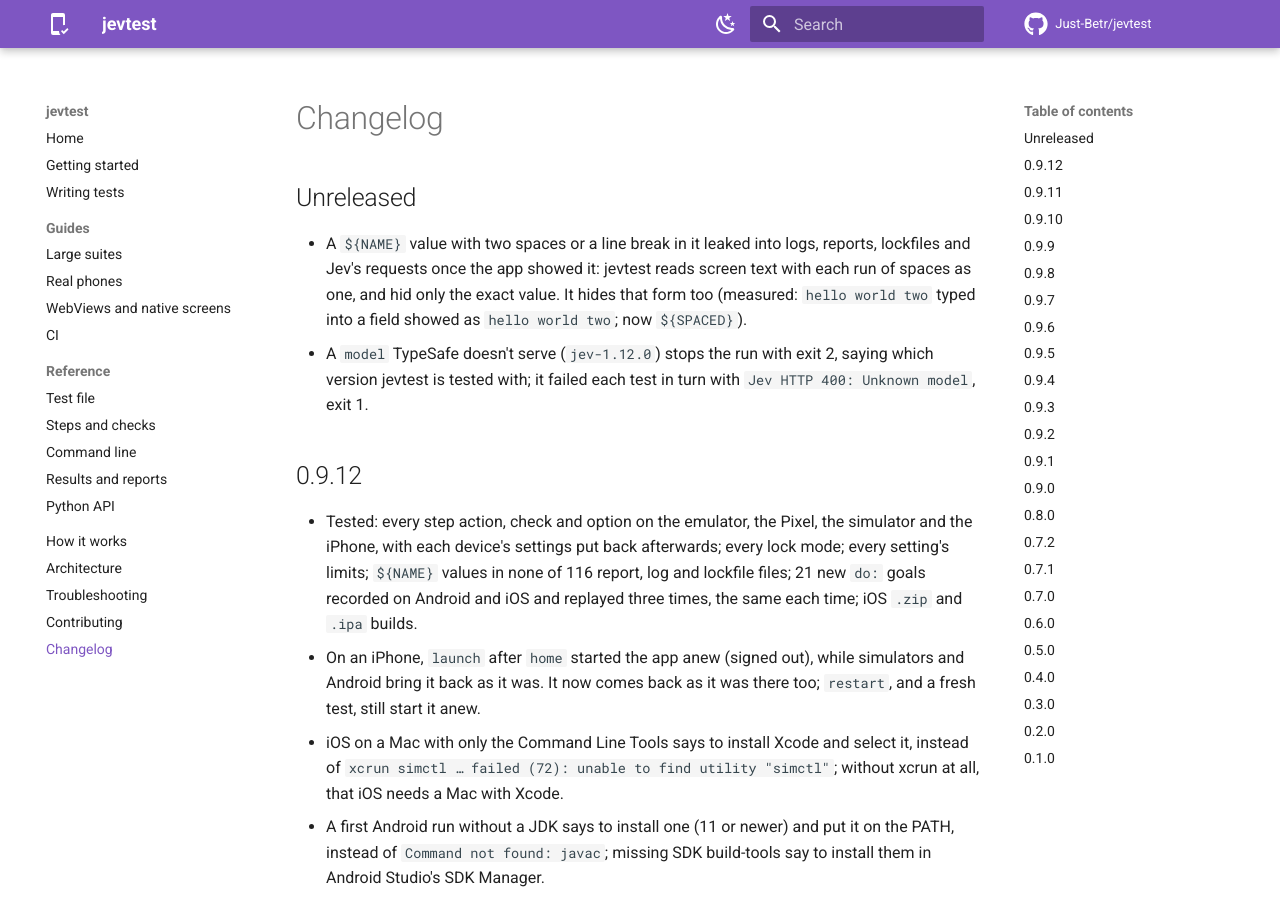
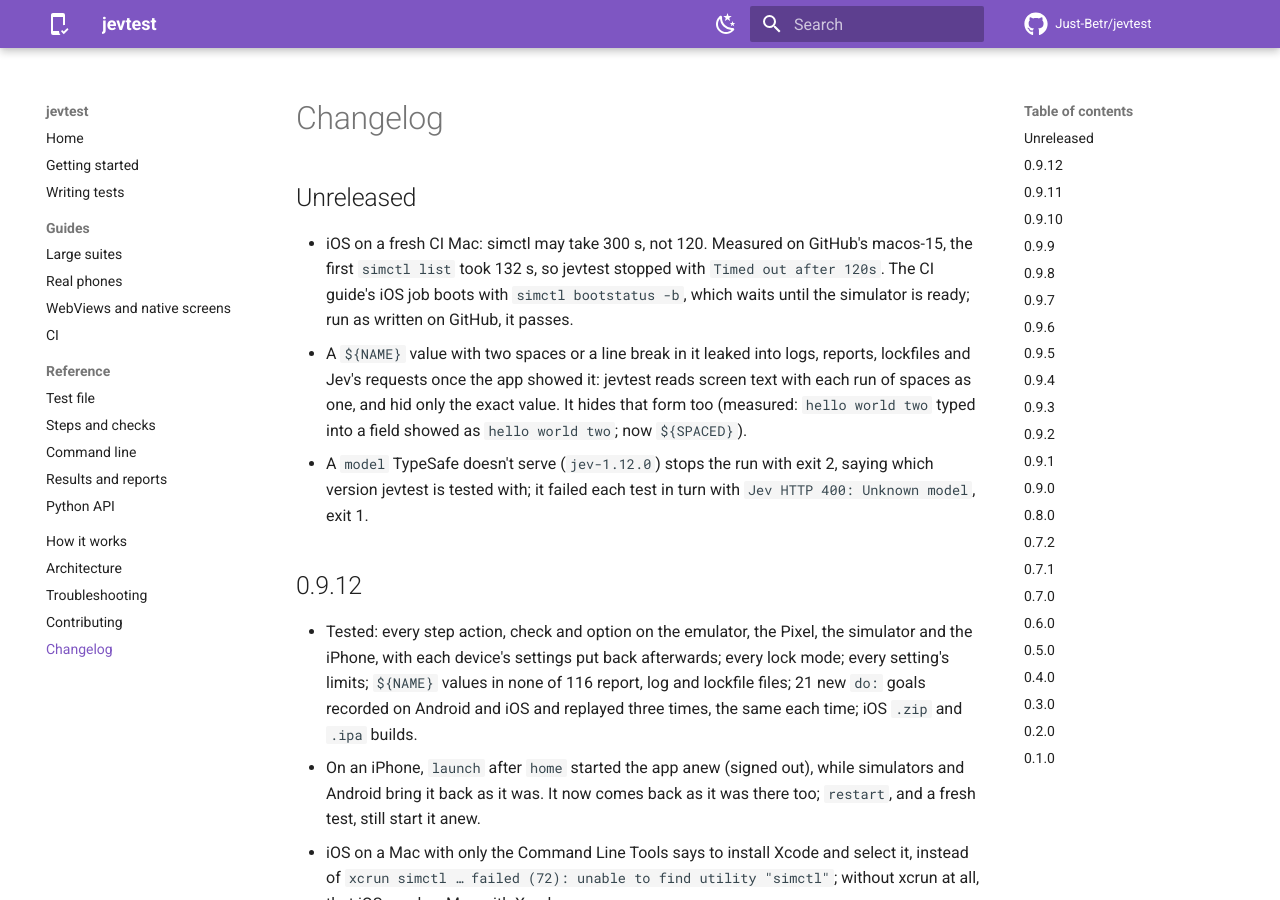
Before and after one commit to Just-Betr/jevtest, an MkDocs documentation site: the page built from docs/changelog.md, in a window 1280 px wide and 900 px high. Built offline with MkDocs 1.6.1 and Material for MkDocs 9.7.7, drawn with Linux system fonts in a browser that asks for light colours; comment, search, counter and statistics services are not loaded.

Commit message:
simctl may take 300 s on a fresh CI Mac; CI guide boots with bootstatus -b
Found running the CI guide's iOS job on GitHub: simctl boot returns while
the simulator is still booting, and the first simctl list then took
132 s (measured), past jevtest's 120 s. The guide now waits for the boot,
and simctl gets 300 s.

Co-Authored-By: Claude Opus 5.5 <noreply@anthropic.com>

```diff
--- a/CHANGELOG.md
+++ b/CHANGELOG.md
@@ -2,6 +2,9 @@
 
 ## Unreleased
 
+- iOS on a fresh CI Mac: simctl may take 300 s, not 120. Measured on GitHub's macos-15, the first `simctl list` took
+  132 s, so jevtest stopped with `Timed out after 120s`. The CI guide's iOS job boots with `simctl bootstatus -b`,
+  which waits until the simulator is ready; run as written on GitHub, it passes.
 - A `${NAME}` value with two spaces or a line break in it leaked into logs, reports, lockfiles and Jev's requests
   once the app showed it: jevtest reads screen text with each run of spaces as one, and hid only the exact value. It
   hides that form too (measured: `hello world  two` typed into a field showed as `hello world two`; now `${SPACED}`).
```
Also changed, not shown: docs/guides/ci.md (+1 -1 lines), 1 other file.
